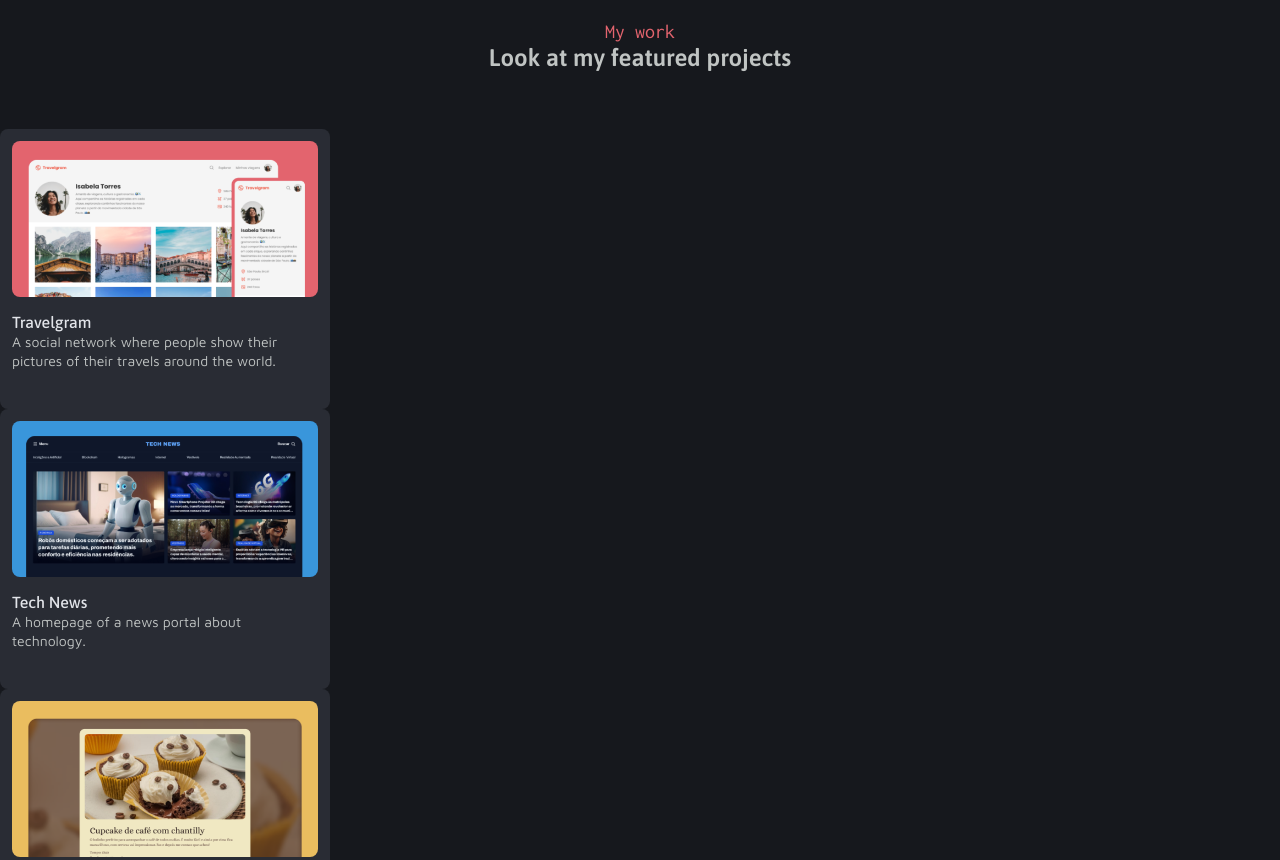
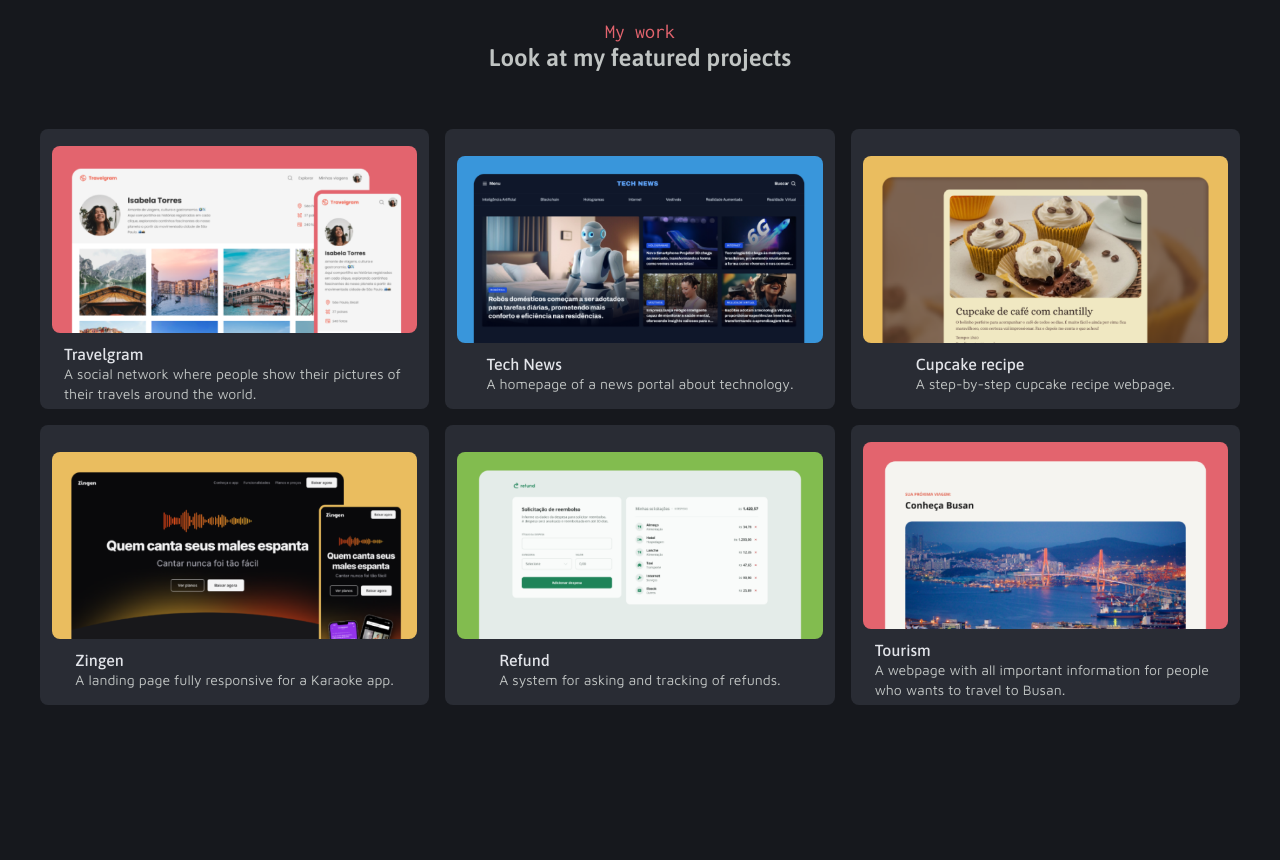
Before and after one commit to brossavictor/portfolio-dev, a plain HTML site: page index.html in a window 1280 px wide. Shown: the part 820-1680 px from the top of the page. After the commit the page ends 1525 px from the top, so only its background shows below. Drawn offline with Linux system fonts and the light colour scheme.

Commit message:
finished grid

```diff
--- a/index.html
+++ b/index.html
@@ -69,19 +69,26 @@
 					<p class="title medium">Look at my featured projects</p>
 				</header>
 
+				<div class="grid">
 					<figure>
-					<img src="assets/images/thumbnails/Thumbnail_Project-01.png" alt="" />
+						<img
+							src="assets/images/thumbnails/Thumbnail_Project-01.png"
+							alt=""
+						/>
 						<figcaption>
 							<h3>Travelgram</h3>
 							<p>
-							A social network where people show their pictures of their travels
-							around the world.
+								A social network where people show their pictures of their
+								travels around the world.
 							</p>
 						</figcaption>
 					</figure>
 
 					<figure>
-					<img src="assets/images/thumbnails/Thumbnail_Project-02.png" alt="" />
+						<img
+							src="assets/images/thumbnails/Thumbnail_Project-02.png"
+							alt=""
+						/>
 						<figcaption>
 							<h3>Tech News</h3>
 							<p>A homepage of a news portal about technology.</p>
@@ -89,7 +96,10 @@
 					</figure>
 
 					<figure>
-					<img src="assets/images/thumbnails/Thumbnail_Project-03.png" alt="" />
+						<img
+							src="assets/images/thumbnails/Thumbnail_Project-03.png"
+							alt=""
+						/>
 						<figcaption>
 							<h3>Cupcake recipe</h3>
 							<p>A step-by-step cupcake recipe webpage.</p>
@@ -97,7 +107,10 @@
 					</figure>
 
 					<figure>
-					<img src="assets/images/thumbnails/Thumbnail_Project-04.png" alt="" />
+						<img
+							src="assets/images/thumbnails/Thumbnail_Project-04.png"
+							alt=""
+						/>
 						<figcaption>
 							<h3>Zingen</h3>
 							<p>A landing page fully responsive for a Karaoke app.</p>
@@ -105,7 +118,10 @@
 					</figure>
 
 					<figure>
-					<img src="assets/images/thumbnails/Thumbnail_Project-05.png" alt="" />
+						<img
+							src="assets/images/thumbnails/Thumbnail_Project-05.png"
+							alt=""
+						/>
 						<figcaption>
 							<h3>Refund</h3>
 							<p>A system for asking and tracking of refunds.</p>
@@ -113,7 +129,10 @@
 					</figure>
 
 					<figure>
-					<img src="assets/images/thumbnails/Thumbnail_Project-06.png" alt="" />
+						<img
+							src="assets/images/thumbnails/Thumbnail_Project-06.png"
+							alt=""
+						/>
 						<figcaption>
 							<h3>Tourism</h3>
 							<p>
@@ -122,6 +141,7 @@
 							</p>
 						</figcaption>
 					</figure>
+				</div>
 			</section>
 
 			<section></section>
--- a/styles/fonts.css
+++ b/styles/fonts.css
@@ -0,0 +1,45 @@
+h1,
+h2,
+h3 {
+	color: var(--gray-600);
+}
+
+h2 {
+	font: var(--title-md);
+}
+
+h3 {
+	font: var(--title-sm);
+}
+
+p {
+	color: var(--gray-500);
+	font: var(--text-sm);
+}
+
+.subtitle {
+	font: var(--subtitle);
+}
+
+.title {
+	&,
+	large {
+		font: var(--title-lg);
+	}
+
+	&.medium {
+		font: var(--title-md);
+	}
+
+	&.small {
+		font: var(--title-sm);
+	}
+}
+
+.highlight {
+	color: var(--red);
+}
+
+.text {
+	color: var(--gray-500);
+}
--- a/styles/global.css
+++ b/styles/global.css
@@ -43,52 +43,10 @@ body {
 	background: var(--background-color);
 }
 
-h1,
-h2,
-h3 {
-	color: var(--gray-600);
+.grid {
+	display: grid;
+	grid-template-columns: repeat(auto-fit, minmax(300px, 1fr));
+	gap: 16px;
+	max-width: 1200px;
+	margin: 0 auto;
 }
-
-h2 {
-	font: var(--title-md);
-}
-
-h3 {
-	font: var(--title-sm);
-}
-
-p {
-	color: var(--gray-500);
-	font: var(--text-sm);
-}
-
-.subtitle {
-	font: var(--subtitle);
-}
-
-.title {
-	&,
-	large {
-		font: var(--title-lg);
-	}
-
-	&.medium {
-		font: var(--title-md);
-	}
-
-	&.small {
-		font: var(--title-sm);
-	}
-}
-
-.highlight {
-	color: var(--red);
-}
-
-.text {
-	color: var(--gray-500);
-}
-
-.grid {
-	grid-row: auto;
-}
--- a/styles/index.css
+++ b/styles/index.css
@@ -1,3 +1,4 @@
 @import url(global.css);
+@import url(fonts.css);
 @import url(profile.css);
 @import url(jobs.css);
--- a/styles/jobs.css
+++ b/styles/jobs.css
@@ -13,16 +13,22 @@
 		background: var(--gray-300);
 		border-radius: 8px;
 
-		width: 330px;
+		display: flex;
+		flex-direction: column;
+		align-items: center;
+		justify-content: center;
+
 		height: 280px;
+
+		padding: 12px;
 
 		img {
 			border-radius: 8px;
 
 			margin: 12px;
 
-			width: 306px;
-			height: 156px;
+			width: 100%;
+			height: auto;
 		}
 	}
 
```
Lines whose indentation alone changed are shown as unchanged.
